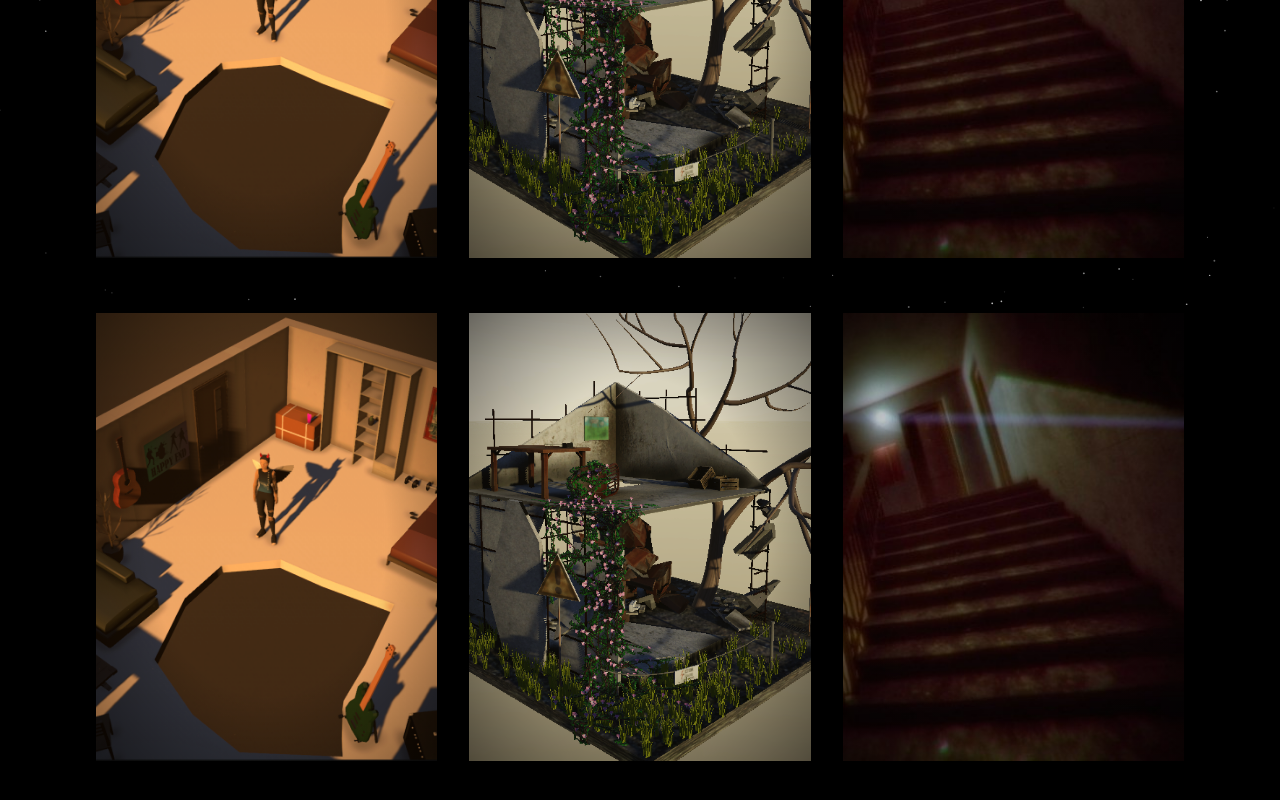
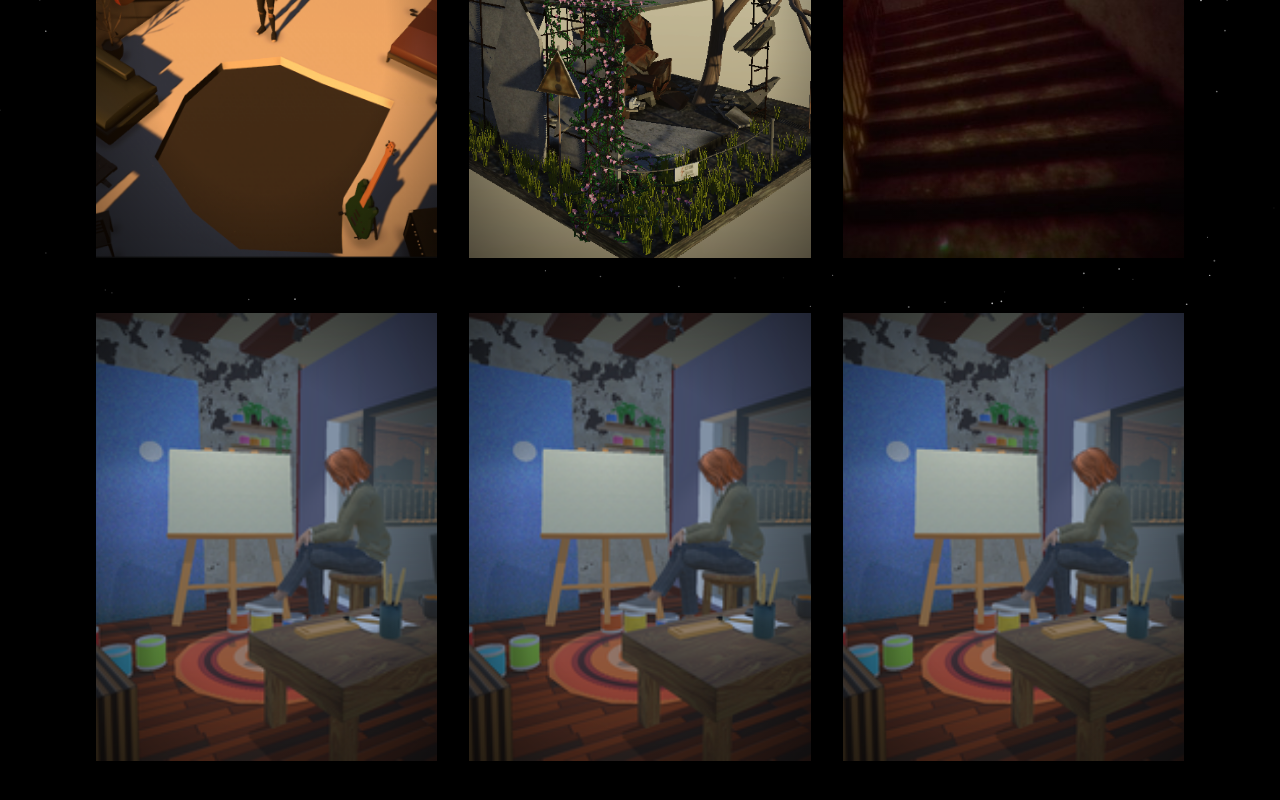
Before and after one commit to maria-shchurova/maria-shchurova.github.io, a React (Create React App) app: page / in a window 1280 px wide. Shown: the part 482-1282 px from the top of the page. Built offline with nearby package versions, Linux system fonts and the light colour scheme; a web font is replaced by a local one.

Commit message:
try another update (deploy from Actions)

```diff
--- a/src/components/Cards.js
+++ b/src/components/Cards.js
@@ -6,6 +6,7 @@ import "./Card.css"
 import image1 from "../../src/assets/images/GameCovers/AfterAll.png"
 import image2 from "../../src/assets/images/GameCovers/BreathOfLife.png"
 import image3 from "../../src/assets/images/GameCovers/ForRent.jpg"
+import image4 from "../../src/assets/images/GameCovers/Elkridge.png"
 
 function Cards() {
   return (
@@ -40,19 +41,19 @@ function Cards() {
             <div className='cards__wrapper'>
                 <ul className='cards__items'>
                     <CardItem
-                    src={image1}
+                    src={image4}
                     title="After All"
                     info="A point and click adventure game about going through a breakup."
                     path="https://firewalkwithme.itch.io/after-all"
                     />
                     <CardItem
-                    src={image2}
+                    src={image4}
                     title="Breath Of Life"
                     info="Simulation experiment. Prodedurally growng plants overtake abandoned buildings."
                     path={"https://firewalkwithme.itch.io/breath-of-life"}
                     />
                     <CardItem
-                    src={image3}
+                    src={image4}
                     title="For Rent"
                     info="First-person horror game about a rented soviet flat."
                     path="https://firewalkwithme.itch.io/for-rent"
```
Also changed, not shown: src/assets/images/GameCovers/Elkridge.png (added).
